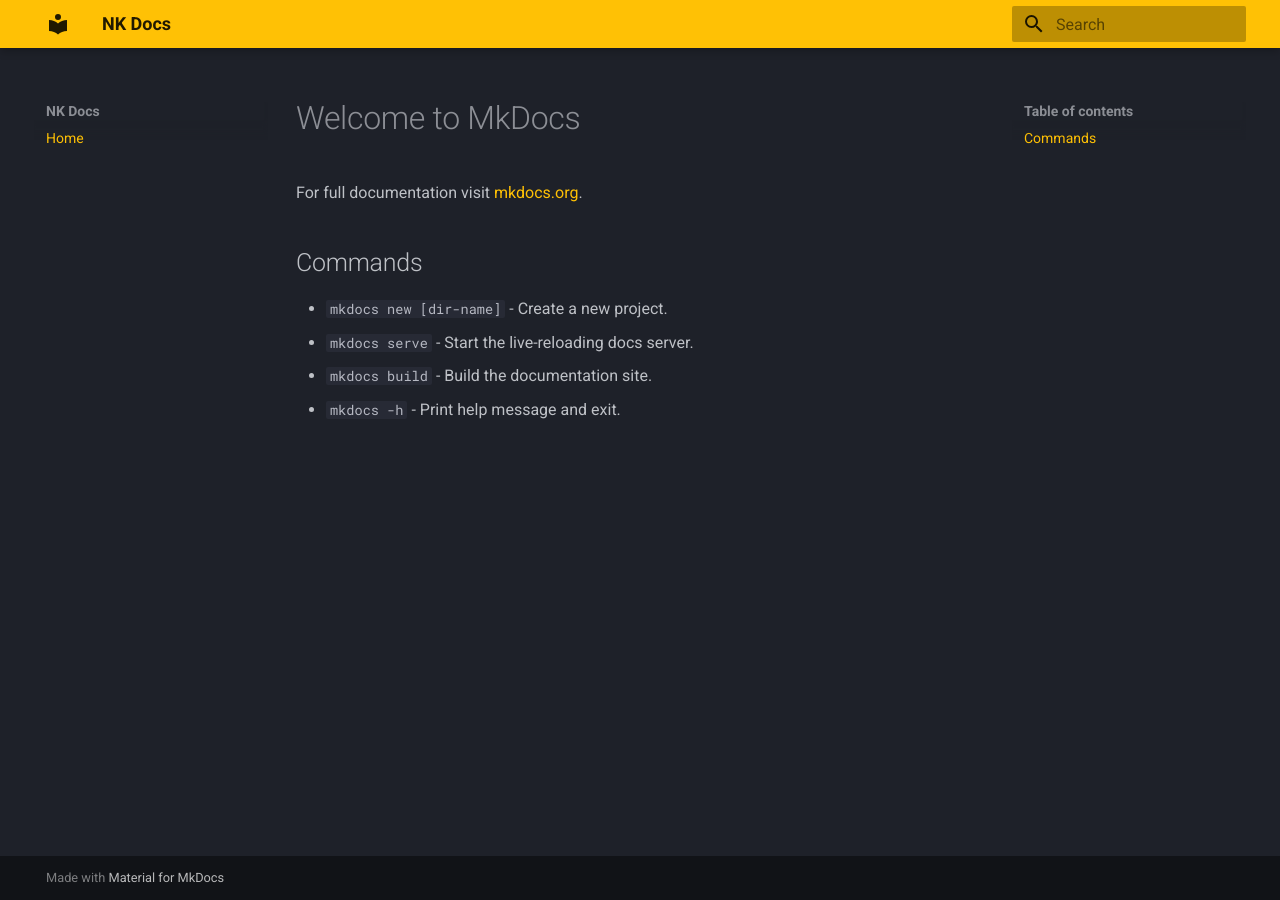
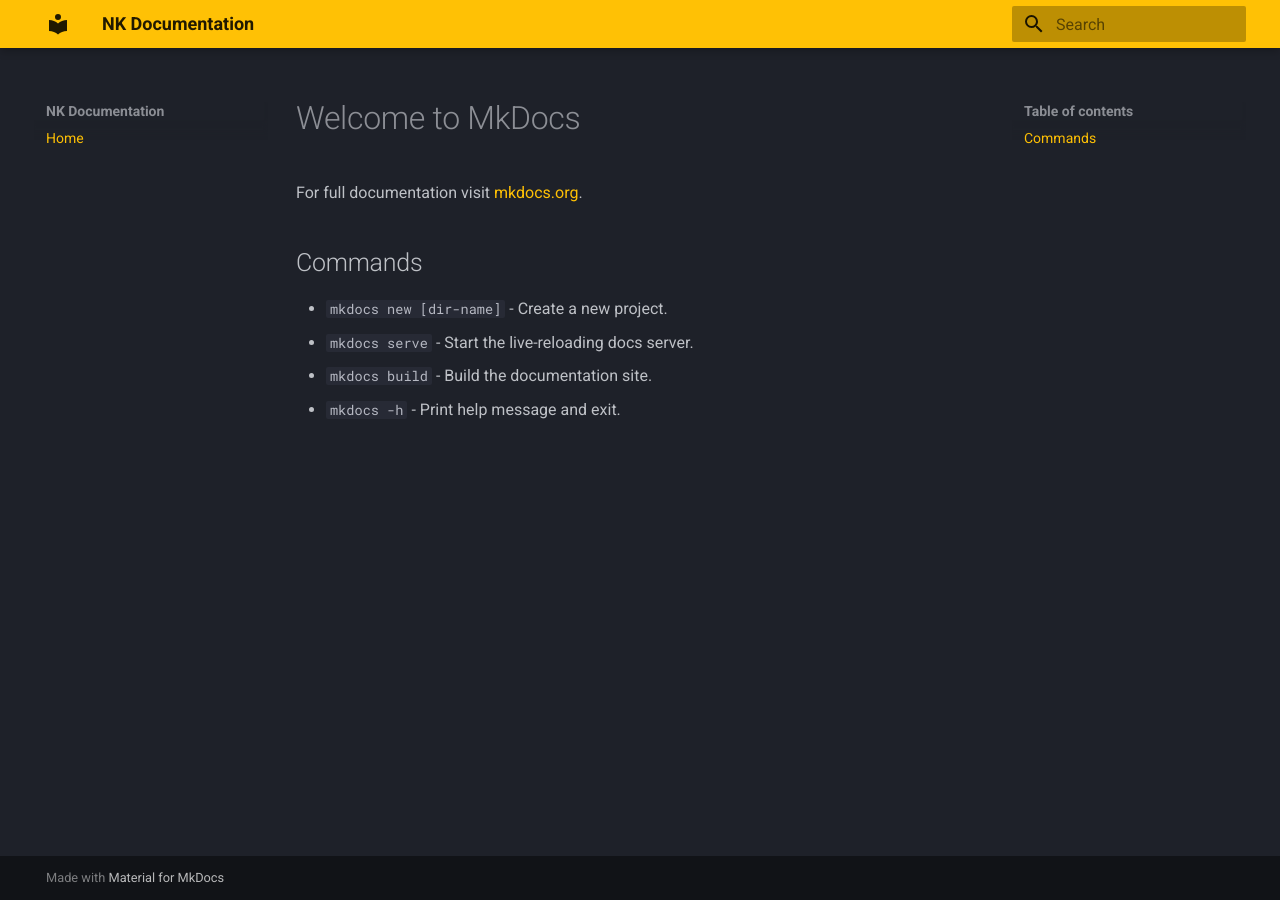
Before and after one commit to Julius3722/nk-docs, an MkDocs documentation site: the page built from docs/index.md, in a window 1280 px wide. Built offline with MkDocs 1.6.1 and Material for MkDocs 9.7.7, drawn with Linux system fonts in a browser that asks for light colours.

Commit message:
Update mkdocs.yml

```diff
--- a/mkdocs.yml
+++ b/mkdocs.yml
@@ -1,4 +1,4 @@
-site_name: NK Docs
+site_name: NK Documentation
 
 
 nav:
```
